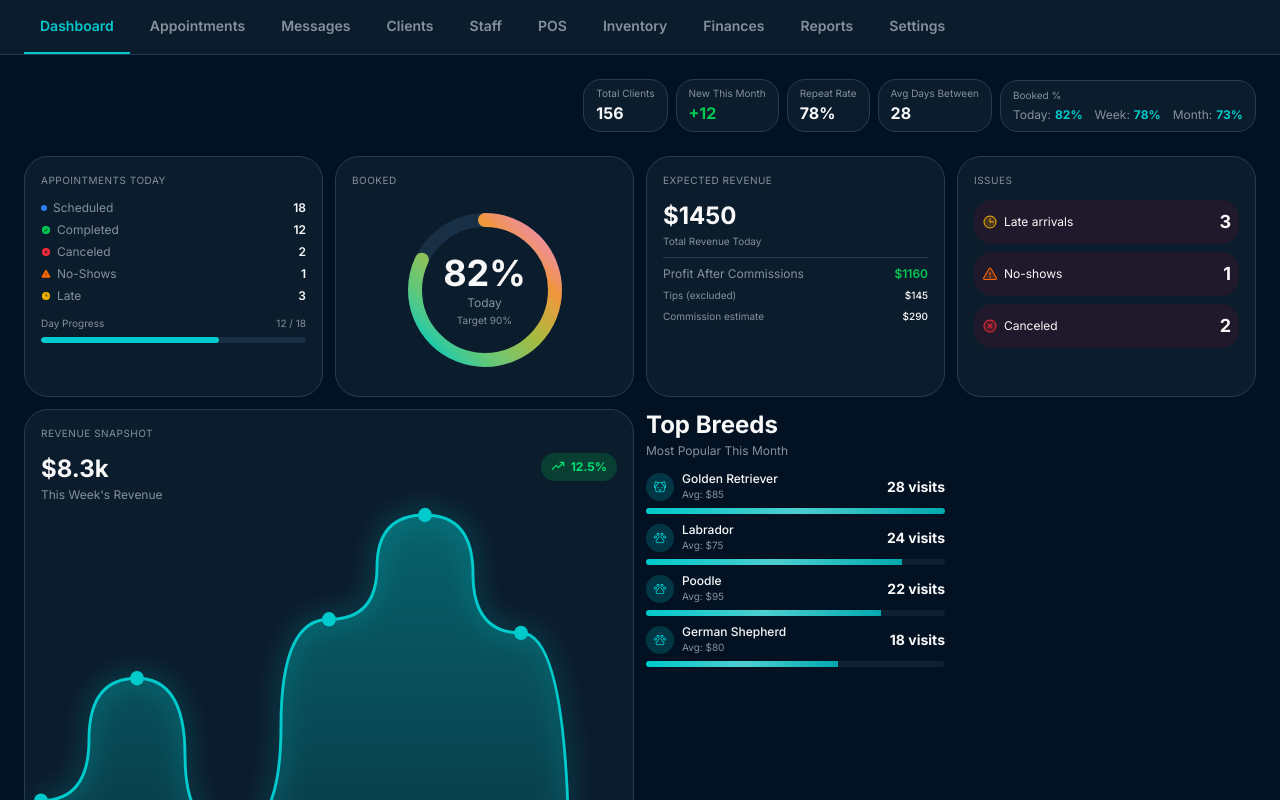
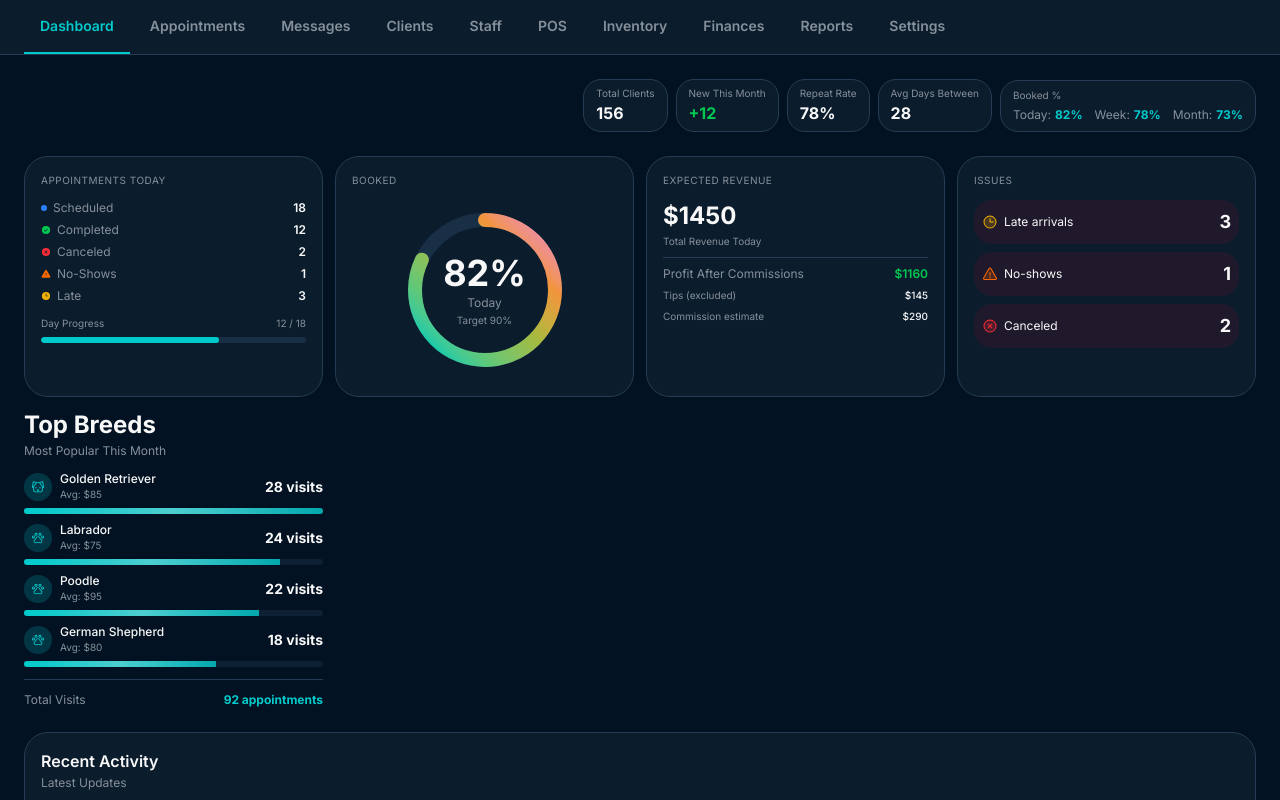
Before and after one commit to JimmysRanch/126, a React (Vite) app: page / in a window 1280 px wide. Shown: the top 800 px of the page. Built offline with nearby package versions, Linux system fonts and the light colour scheme.

Commit message:
Generated by Spark: REMOVE AND DELETE THE REVENUE SNAPSHOT CARD

```diff
--- a/src/pages/Dashboard.tsx
+++ b/src/pages/Dashboard.tsx
@@ -2,7 +2,6 @@ import { motion } from 'framer-motion'
 import { useEffect, useState } from 'react'
 import { KpiCard } from './dashboard/components/KpiCard'
 import { BookedGauge } from './dashboard/components/BookedGauge'
-import { RevenueMiniChart } from './dashboard/components/RevenueMiniChart'
 import { TopBreedsCard } from './dashboard/components/TopBreedsCard'
 import { GroomerUtilization } from './dashboard/components/GroomerUtilization'
 import { RecentActivity } from './dashboard/components/RecentActivity'
@@ -250,10 +249,6 @@ export function Dashboard() {
               </div>
             </KpiCard>
 
-            <KpiCard title="Revenue Snapshot" delay={0.5} className="md:col-span-2 lg:col-span-2">
-              <RevenueMiniChart />
-            </KpiCard>
-
             <TopBreedsCard />
           </div>
         </section>
```
